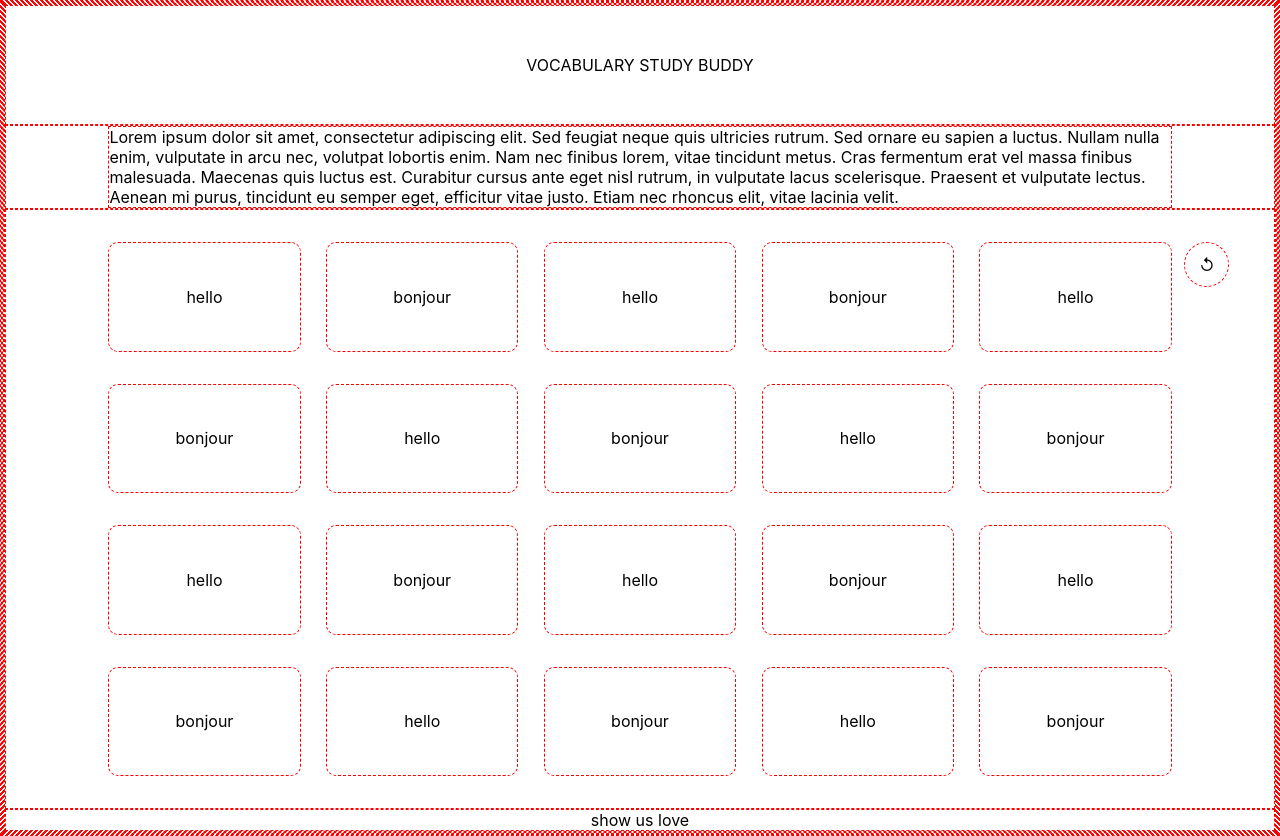
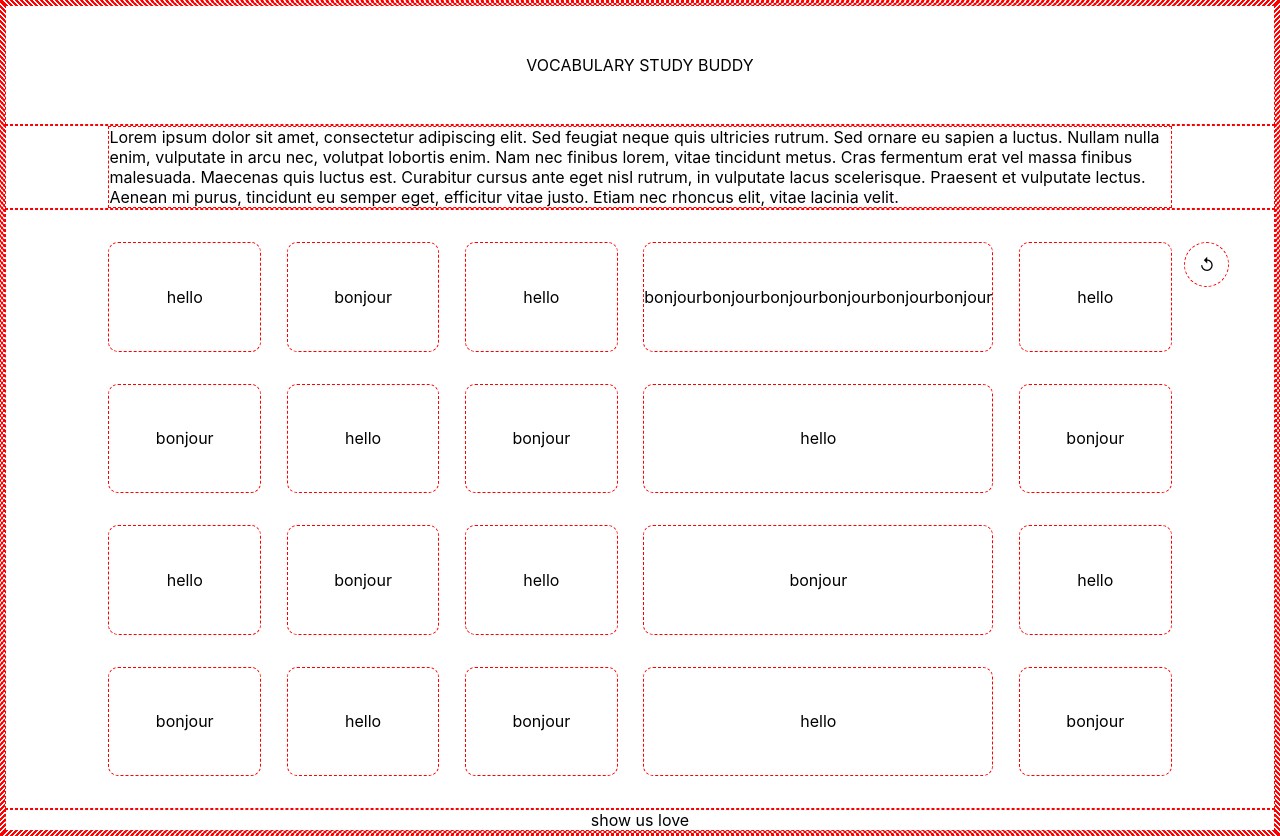
Before and after one commit to chingu-voyages/Vocab-Study-Buddy, a React (Create React App) app: page / in a window 1280 px wide. Built offline with nearby package versions, Linux system fonts and the light colour scheme.

Commit message:
Change CSS target for main container from 'root' to match master

```diff
--- a/src/VocabGamePlay.jsx
+++ b/src/VocabGamePlay.jsx
@@ -32,7 +32,7 @@ class VocabGamePlay extends Component {
           <div className="card">hello</div>
           <div className="card">bonjour</div>
           <div className="card">hello</div>
-          <div className="card">bonjour</div>
+          <div className="card">bonjourbonjourbonjourbonjourbonjourbonjour</div>
           <div className="card">hello</div>
           <div className="card">bonjour</div>
           <div className="card">hello</div>
```
